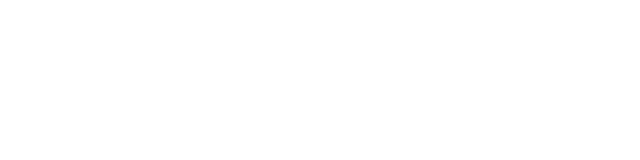
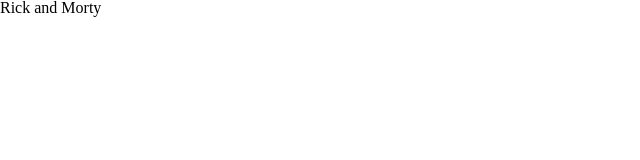
Before and after one commit to guisilva19/rick-and-morty, a React (Create React App) app: page / in a window 1280 px wide. Shown: the top 160 px of the page, without its empty margins (0-640 px from the left). Built offline with nearby package versions, Linux system fonts and the light colour scheme; the HTML template or start-up script is replaced by a standard one.

Commit message:
Build: Sass + Style: Estilo global

```diff
--- a/package.json
+++ b/package.json
@@ -9,6 +9,7 @@
     "react": "^18.2.0",
     "react-dom": "^18.2.0",
     "react-scripts": "5.0.1",
+    "sass": "^1.54.9",
     "web-vitals": "^2.1.0"
   },
   "scripts": {
--- a/src/App.js
+++ b/src/App.js
@@ -1,8 +1,8 @@
+import Header from "./Components/Header/Header";
+import "./global.scss";
 
 function App() {
-  return (
-    <></>
-  );
+  return <Header />;
 }
 
 export default App;
--- /dev/null
+++ b/src/Components/Header/Header.jsx
@@ -0,0 +1,12 @@
+import "./style.scss";
+
+const Header = () => {
+
+  return (
+    <header>
+      <h1>Rick and Morty</h1>
+    </header>
+  );
+};
+
+export default Header;
--- /dev/null
+++ b/src/global.scss
@@ -0,0 +1,50 @@
+* {
+  /* http://meyerweb.com/eric/tools/css/reset/
+   v2.0 | 20110126
+   License: none (public domain)
+*/
+
+html, body, div, span, applet, object, iframe,
+h1, h2, h3, h4, h5, h6, p, blockquote, pre,
+a, abbr, acronym, address, big, cite, code,
+del, dfn, em, img, ins, kbd, q, s, samp,
+small, strike, strong, sub, sup, tt, var,
+b, u, i, center,
+dl, dt, dd, ol, ul, li,
+fieldset, form, label, legend,
+table, caption, tbody, tfoot, thead, tr, th, td,
+article, aside, canvas, details, embed,
+figure, figcaption, footer, header, hgroup,
+menu, nav, output, ruby, section, summary,
+time, mark, audio, video {
+	margin: 0;
+	padding: 0;
+	border: 0;
+	font-size: 100%;
+	font: inherit;
+	vertical-align: baseline;
+}
+/* HTML5 display-role reset for older browsers */
+article, aside, details, figcaption, figure,
+footer, header, hgroup, menu, nav, section {
+	display: block;
+}
+body {
+	line-height: 1;
+}
+ol, ul {
+	list-style: none;
+}
+blockquote, q {
+	quotes: none;
+}
+blockquote:before, blockquote:after,
+q:before, q:after {
+	content: '';
+	content: none;
+}
+table {
+	border-collapse: collapse;
+	border-spacing: 0;
+}
+}
```
Also changed, not shown: src/Components/Header/style.scss (added), 1 other file (tests, documents, lock files or other folders).
